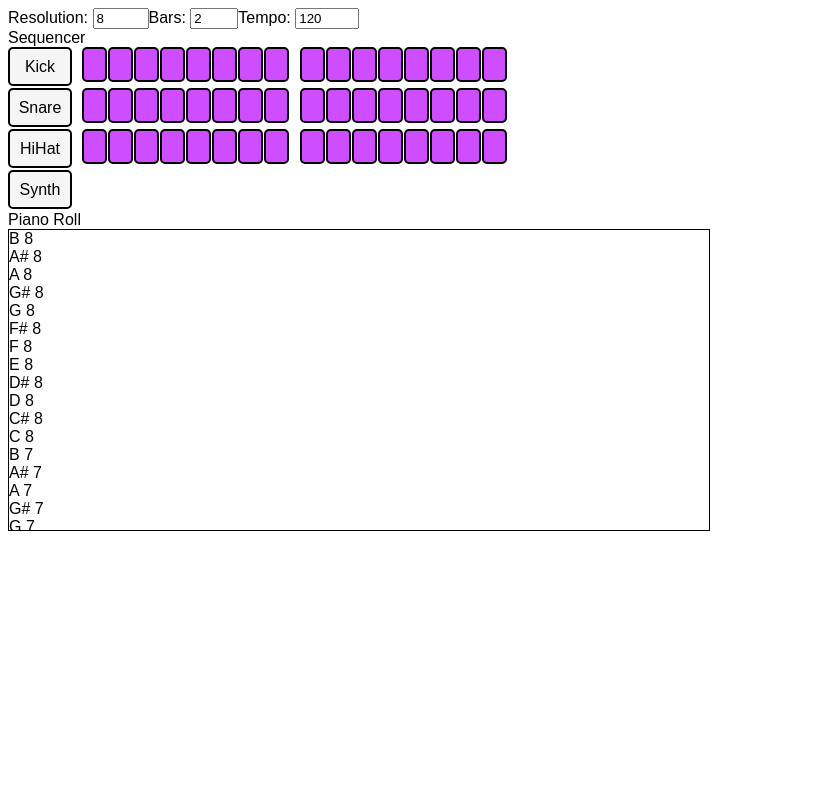
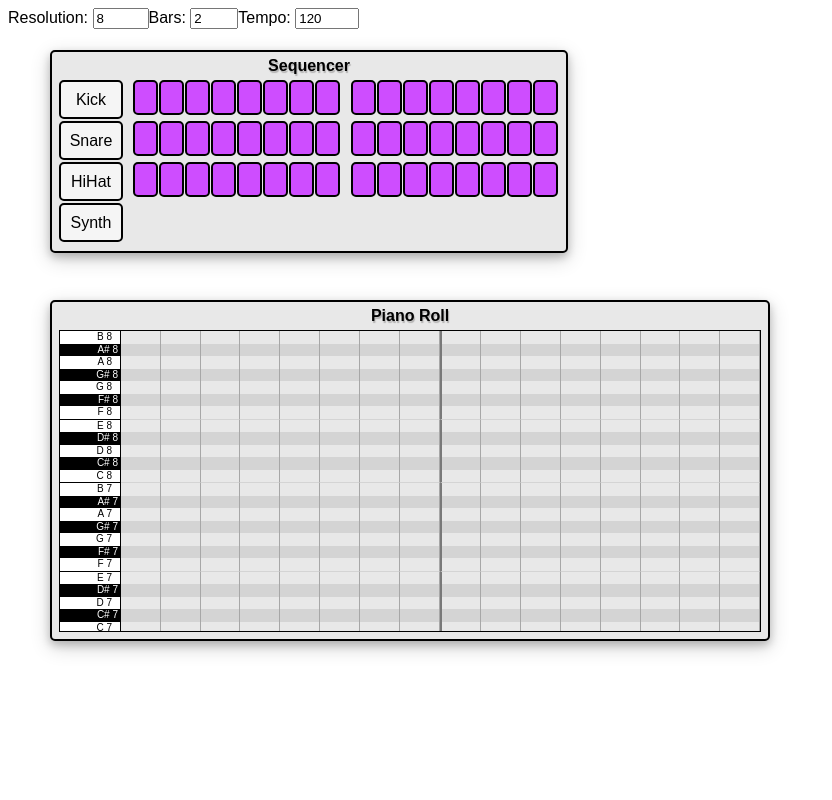
Before and after one commit to Tomczik76/the-lab-site, a plain HTML site: page index.html in a window 1280 px wide. Shown: the whole page, without its empty margins (0-832 px from the left). Drawn offline with Linux system fonts and the light colour scheme; the site is published under a folder, as on GitHub Pages, so addresses that start at the root find nothing; no server answers.

Commit message:
forgot css

```diff
--- a/index.html
+++ b/index.html
@@ -1 +1 @@
-<!DOCTYPE html><html lang="en"><head><meta charset="utf-8"><meta name="viewport" content="width=device-width,initial-scale=1"><title>The Lab</title><link href="/static/css/main.58a28500.css" rel="stylesheet"></head><body><div id="root"></div><script type="text/javascript" src="static/js/main.ecdef4ee.js"></script></body></html>
+<!DOCTYPE html><html lang="en"><head><meta charset="utf-8"><meta name="viewport" content="width=device-width,initial-scale=1"><title>The Lab</title><link href="static/css/main.58a28500.css" rel="stylesheet"></head><body><div id="root"></div><script type="text/javascript" src="static/js/main.ecdef4ee.js"></script></body></html>
```
